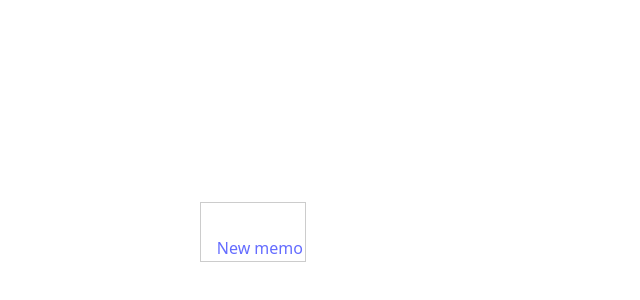
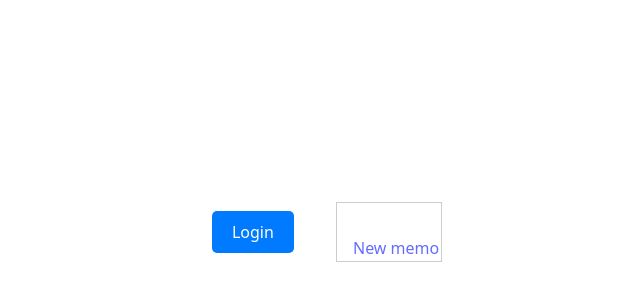
Before and after one commit to genshibangou16/vite-memo, a React (Vite) app: page / in a window 1280 px wide. Shown: the part 168-468 px from the top of the page, without its empty margins (319-959 px from the left). Built offline with nearby package versions, Linux system fonts and the light colour scheme.

Commit message:
LoginProviderを追加し、LoginButtonをヘッダーに組み込んでMemoコンポーネントをラップ

```diff
--- a/src/main.jsx
+++ b/src/main.jsx
@@ -2,9 +2,16 @@ import { StrictMode } from 'react';
 import { createRoot } from 'react-dom/client';
 import './index.css';
 import Memo from './components/Memo.jsx';
+import { LoginProvider } from './hooks/LoginProvider.jsx';
+import LoginButton from './components/LoginButton.jsx';
 
 createRoot(document.getElementById('root')).render(
   <StrictMode>
-    <Memo />
+    <LoginProvider>
+      <header>
+        <LoginButton />
+      </header>
+      <Memo />
+    </LoginProvider>
   </StrictMode>,
 );
```
